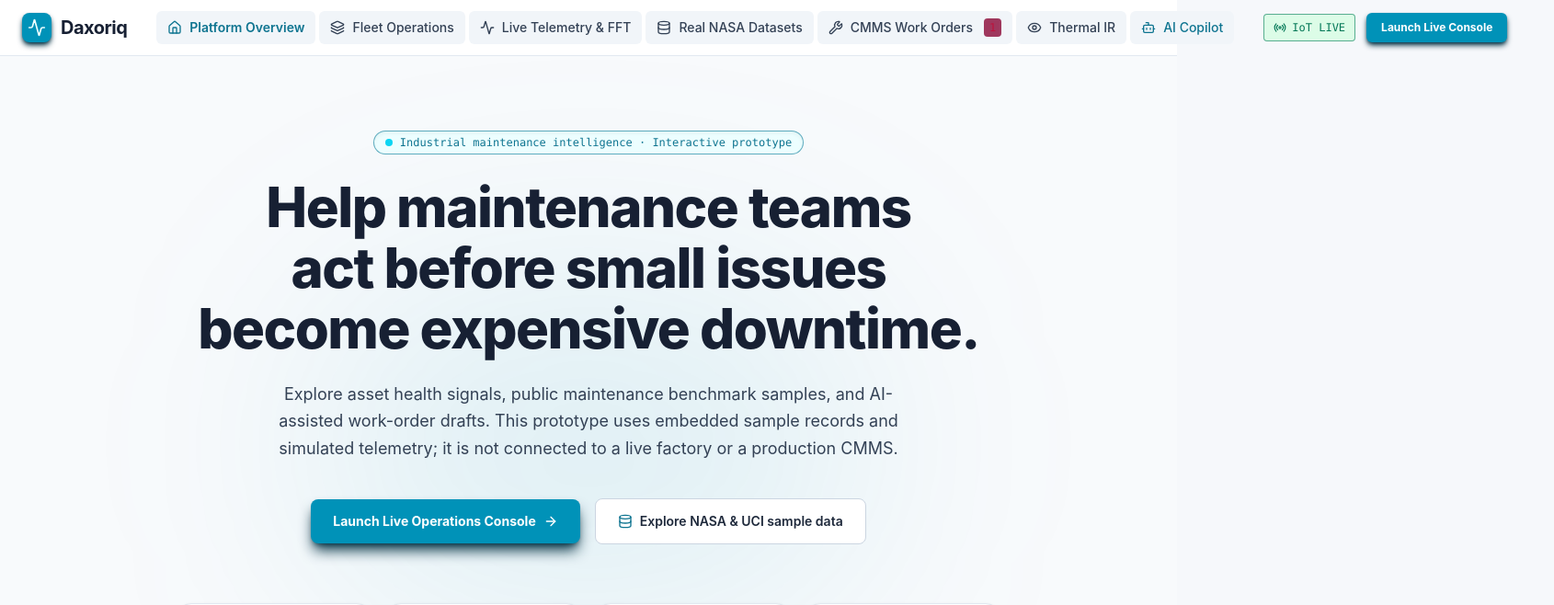
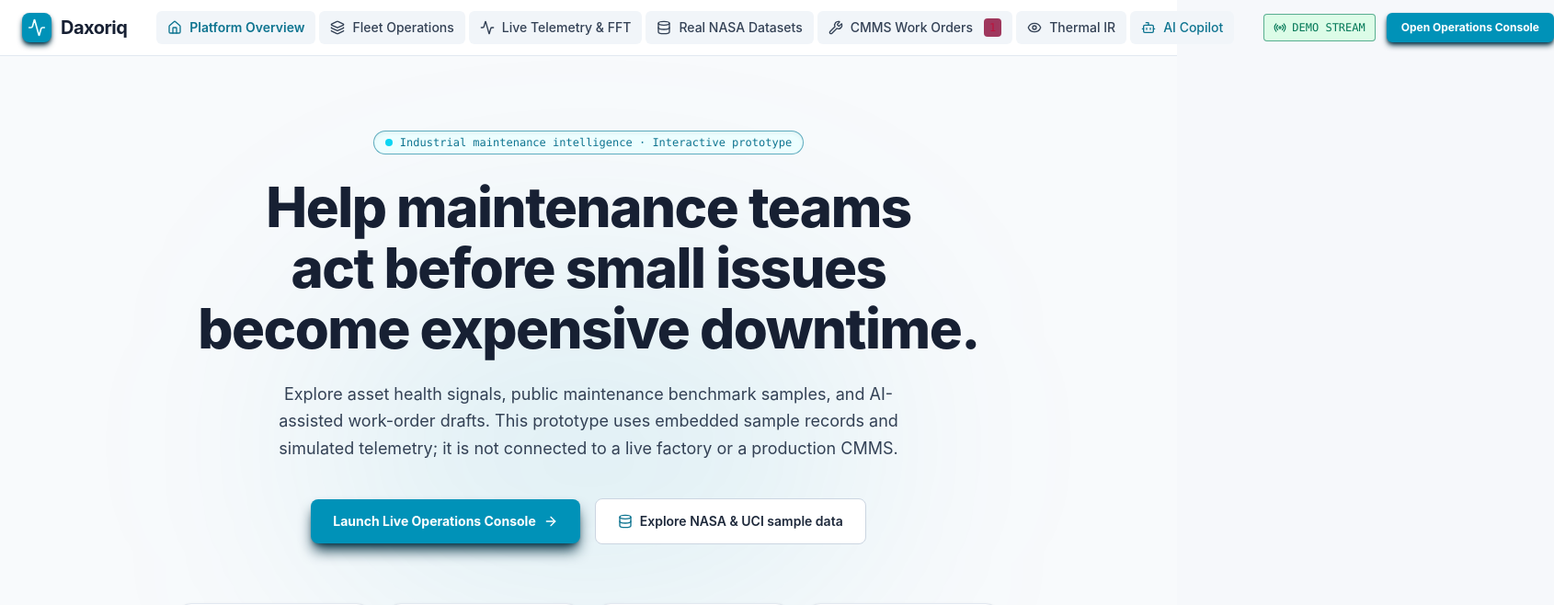
Before and after one commit to 23f1002643/Ai-builder-cup, a React (Vite) app: page / in a window 1280 px wide. Shown: the top 658 px of the page at 92% size, 1690 px wide, since content can reach past the window. Built offline with nearby package versions, Linux system fonts and the light colour scheme.

Commit message:
Label browser-generated telemetry as a demo stream

```diff
--- a/src/components/TopNavigation.tsx
+++ b/src/components/TopNavigation.tsx
@@ -144,7 +144,7 @@ export const TopNavigation: React.FC<TopNavigationProps> = ({
         <div className="flex items-center gap-3 shrink-0">
           <button
             onClick={onToggleStreaming}
-            title={isStreaming ? 'Pause live sensor telemetry ingest' : 'Resume live sensor telemetry ingest'}
+            title={isStreaming ? 'Pause simulated browser telemetry updates' : 'Resume simulated browser telemetry updates'}
             className={`hidden sm:flex items-center gap-1.5 px-2.5 py-1.5 text-xs font-mono rounded border transition-colors whitespace-nowrap ${
               isStreaming
                 ? 'bg-emerald-950/40 border-emerald-700/60 text-emerald-300'
@@ -152,7 +152,7 @@ export const TopNavigation: React.FC<TopNavigationProps> = ({
             }`}
           >
             <Radio className={`w-3.5 h-3.5 ${isStreaming ? 'animate-pulse text-emerald-400' : 'text-slate-400'}`} />
-            <span>{isStreaming ? 'IoT LIVE' : 'IoT PAUSED'}</span>
+            <span>{isStreaming ? 'DEMO STREAM' : 'SIMULATION PAUSED'}</span>
           </button>
 
           {currentTab === 'startup' ? (
@@ -160,7 +160,7 @@ export const TopNavigation: React.FC<TopNavigationProps> = ({
               onClick={() => onSelectTab('fleet')}
               className="flex items-center gap-2 px-4 py-2 text-xs font-bold text-white bg-cyan-600 hover:bg-cyan-500 rounded-md transition-colors whitespace-nowrap shrink-0 shadow-md shadow-cyan-950"
             >
-              <span>Launch Live Console</span>
+              <span>Open Operations Console</span>
             </button>
           ) : (
             <button
```
